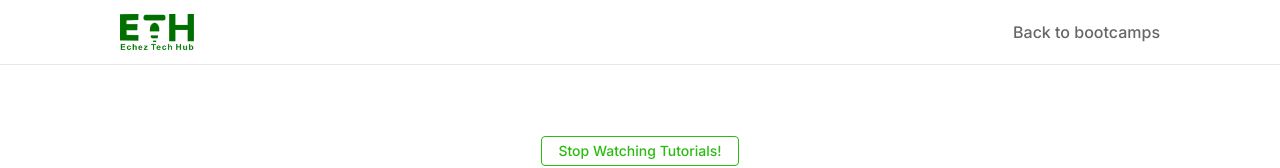
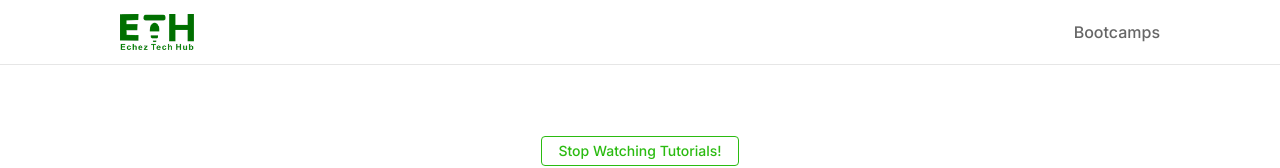
Before and after one commit to Jeremiah-U/echez-tech-hub, a React (Vite) app: page / in a window 1280 px wide. Shown: the top 168 px of the page. Built offline with nearby package versions, Linux system fonts and the light colour scheme; no server answers.

Commit message:
Fix navbar link text and active state

```diff
--- a/src/components/Navbar.jsx
+++ b/src/components/Navbar.jsx
@@ -5,8 +5,9 @@ import ethLogoGreen from '../assets/images/eth logo green.png'
 const Navbar = () => {
   const location = useLocation()
   const isBootcampsPage = location.pathname === '/bootcamps'
+  const isBootcampDetailsPage = location.pathname.startsWith('/bootcamps/')
 
-  const linkText = isBootcampsPage ? 'Bootcamps' : 'Back to bootcamps'
+  const linkText = isBootcampDetailsPage ? 'Back to Bootcamps' : 'Bootcamps'
 
   return (
     <header className="navbar" role="banner">
@@ -18,7 +19,7 @@ const Navbar = () => {
         <nav className="navbar__nav" aria-label="Primary navigation">
           <Link
             to="/bootcamps"
-            className={isBootcampsPage ? 'navbar__link navbar__link--active' : 'navbar__link'}
+            className={isBootcampsPage && !isBootcampDetailsPage ? 'navbar__link navbar__link--active' : 'navbar__link'}
           >
             {linkText}
           </Link>
```
